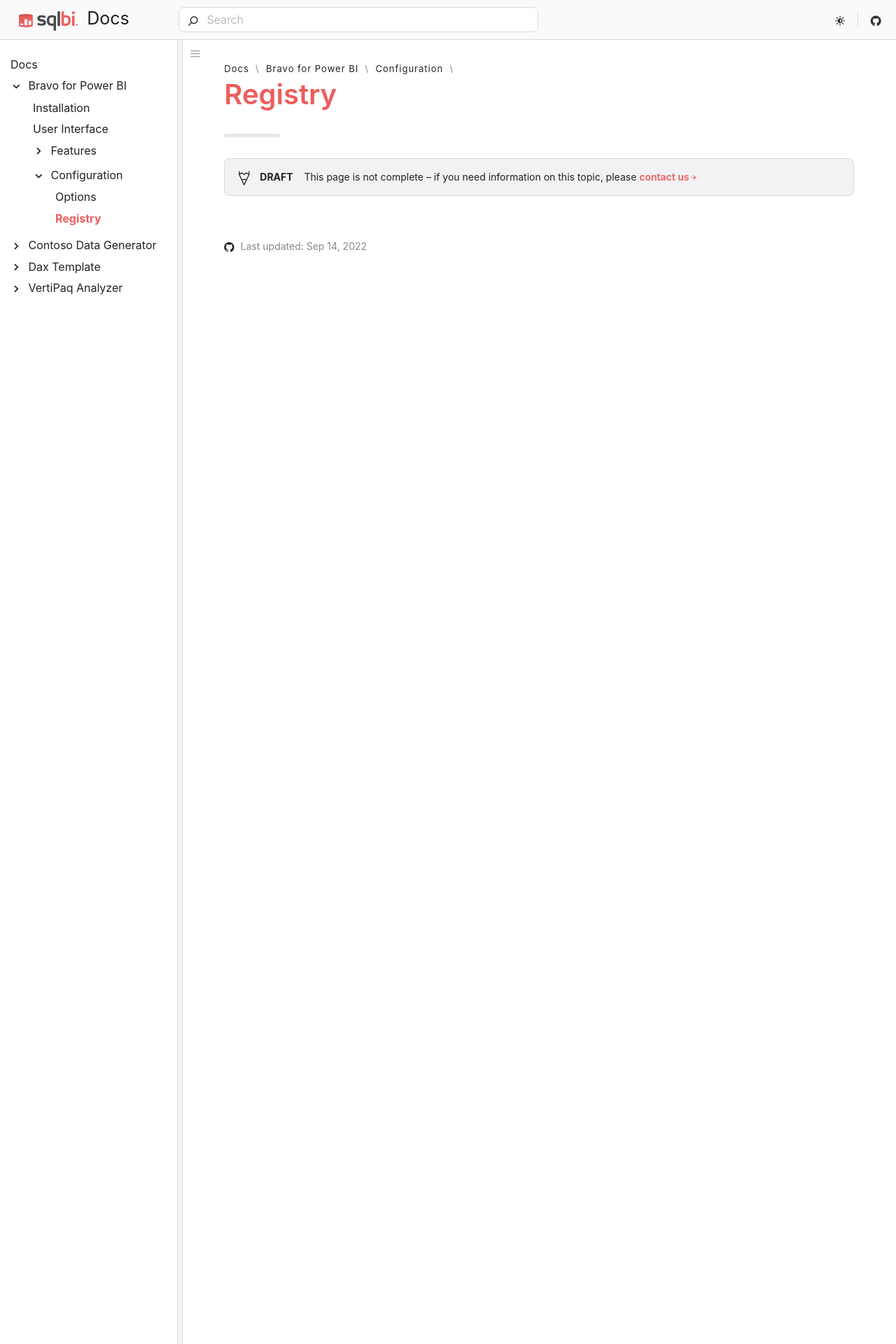
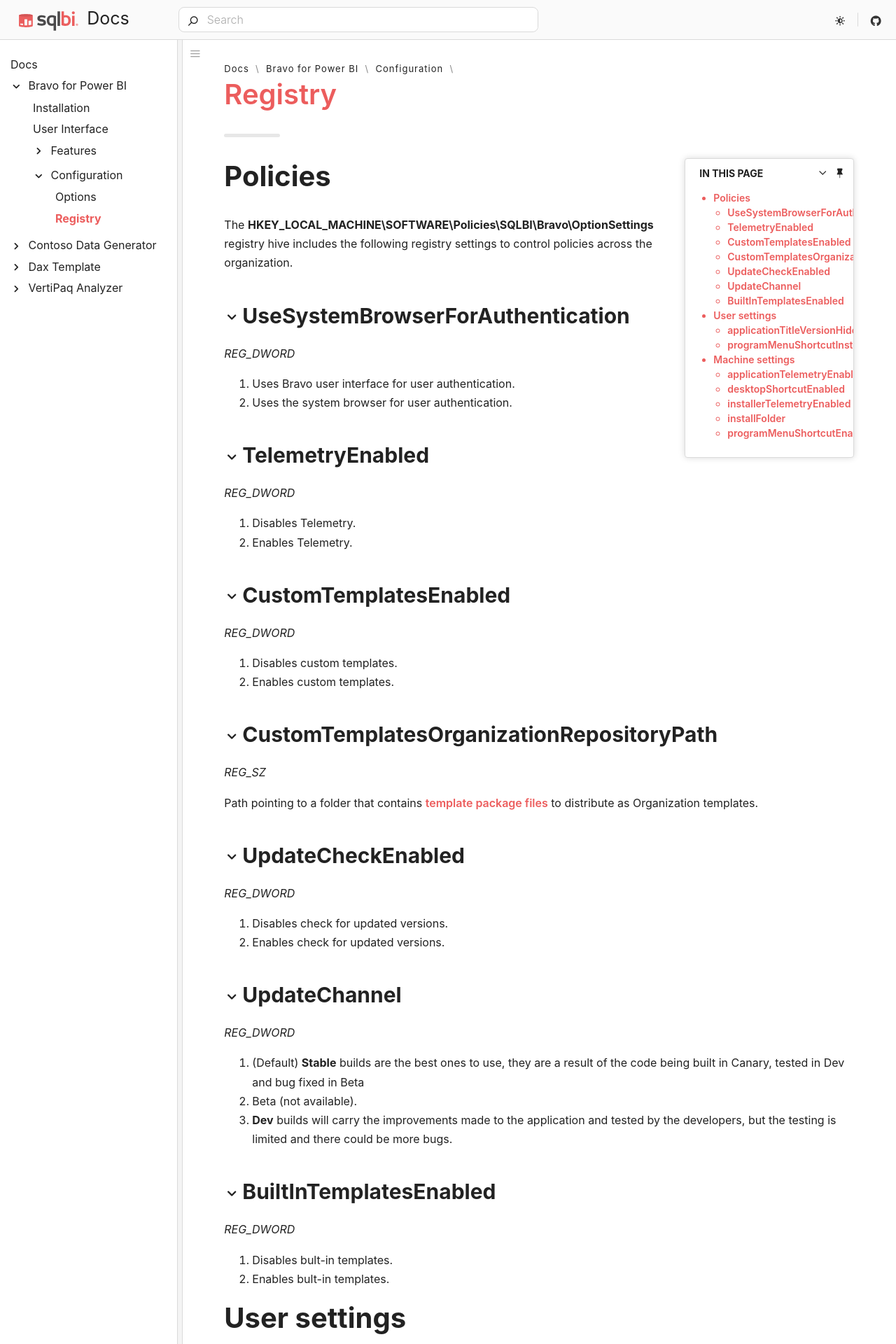
Before and after one commit to sql-bi/docs, a Jekyll site: the page built from _docs/bravo/configuration/registry.md, in a window 1280 px wide. Shown: the top 1920 px of the page at 70% size. Built offline with Jekyll 4.4.1, drawn with Linux system fonts in a browser that asks for light colours; cached includes are drawn as plain includes; some web fonts are replaced; some of the changed text lies outside the part shown.

Commit message:
Added registry settings

```diff
--- a/_docs/bravo/configuration/registry.md
+++ b/_docs/bravo/configuration/registry.md
@@ -5,4 +5,95 @@
 order:      /
 ---
 
-<todo assign="marco">Reference of registry keys</todo>
+# Policies
+The **HKEY_LOCAL_MACHINE\SOFTWARE\Policies\SQLBI\Bravo\OptionSettings** registry hive includes the following registry settings to control policies across the organization.
+
+## UseSystemBrowserForAuthentication
+*REG_DWORD*
+
+0. Uses Bravo user interface for user authentication.
+1. Uses the system browser for user authentication.
+
+## TelemetryEnabled
+*REG_DWORD*
+
+0. Disables Telemetry.
+1. Enables Telemetry.
+
+## CustomTemplatesEnabled
+*REG_DWORD*
+
+0. Disables custom templates.
+1. Enables custom templates.
+
+## CustomTemplatesOrganizationRepositoryPath
+*REG_SZ*
+
+Path pointing to a folder that contains [template package files](../features/manage-dates/customize-date-template.md#template-workspace-and-package) to distribute as Organization templates.
+
+## UpdateCheckEnabled
+*REG_DWORD*
+
+0. Disables check for updated versions.
+1. Enables check for updated versions.
+
+## UpdateChannel
+*REG_DWORD*
+
+0. (Default) **Stable** builds are the best ones to use, they are a result of the code being built in Canary, tested in Dev and bug fixed in Beta
+1. Beta (not available).
+2. **Dev** builds will carry the improvements made to the application and tested by the developers, but the testing is limited and there could be more bugs.
+
+## BuiltInTemplatesEnabled
+*REG_DWORD*
+
+0. Disables bult-in templates.
+1. Enables bult-in templates.
+
+
+# User settings
+The **HKEY_CURRENT_USER\Software\SQLBI\Bravo** registry hive includes the following registry settings.
+
+## applicationTitleVersionHidden
+*REG_DWORD*
+
+0. (Default) Shows the version number in windows title.
+1. Hides the version number in windows title.
+
+## programMenuShortcutInstalled
+*REG_DWORD*
+
+0. Reports that the program menu shortcut is not installed.
+1. Reports that the program menu shortcut is installed.
+
+# Machine settings
+The **HKEY_LOCAL_MACHINE\SOFTWARE\SQLBI\Bravo** registry hive includes the following registry settings.
+
+## applicationTelemetryEnabled
+*REG_SZ*
+
+0. Disables application telemetry.
+1. Enables application telemetry.
+
+## desktopShortcutEnabled
+*REG_SZ*
+
+0. Disables desktop shortcut creation during setup.
+1. Enables desktop shortcut creation during setup.
+
+## installerTelemetryEnabled
+*REG_SZ*
+
+0. Disables installation telemetry.
+1. Enables installation telemetry.
+
+## installFolder
+*REG_SZ*
+
+Program folder where Bravo is installed.
+
+## programMenuShortcutEnabled
+*REG_SZ*
+
+0. Disables program menu shortcut creation during setup.
+1. Enables program menu shortcut creation during setup.
```
Also changed, not shown: _docs/bravo/features/manage-dates/deploy-organization-templates.md (+3 -1 lines).
